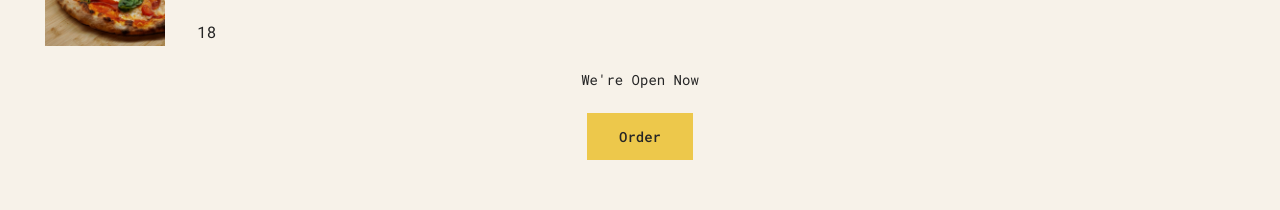
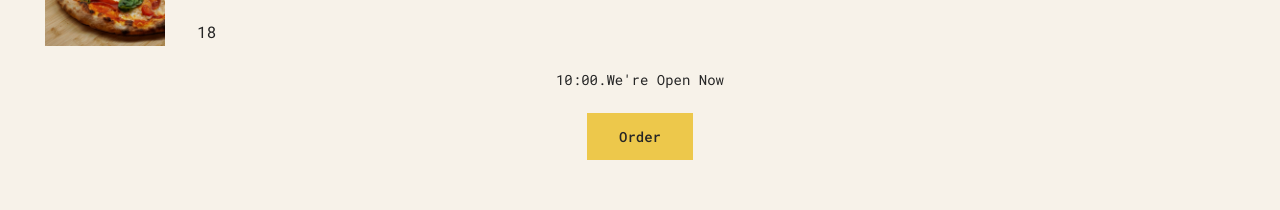
Before and after one commit to shivPosted/ultimate-react-learn, a React (Vite) app in the folder 03-pizza-menu/: page / in a window 1280 px wide. Shown: the part 630-840 px from the top of the page. Built offline with nearby package versions, Linux system fonts and the light colour scheme.

Commit message:
refactoring components a bit 😃 😃

```diff
--- a/03-pizza-menu/src/App.jsx
+++ b/03-pizza-menu/src/App.jsx
@@ -89,20 +89,28 @@ function Footer() {
   const isOpen = hour >= open && hour <= close;
 
   return (
-    <div className="order">
     <footer className="footer">
       {isOpen ? (
-          <p>We&apos;re Open Now</p>
+        <Order hour={hour} />
       ) : (
         <p>
           We&apos;re open between 0{open}:00 and {close}:00
         </p>
       )}
     </footer>
+  );
+  // React.createElement('footer', null, "We're Open Now!");
+}
+function Order(props) {
+  return (
+    <div className="order">
+      <p>
+        {props.hour < 10 ? String(props.hour).padStart(2, 0) : props.hour}
+        :00.We&apos;re Open Now
+      </p>
       <button className="btn">Order</button>
     </div>
   );
-  // React.createElement('footer', null, "We're Open Now!");
 }
 
 function Pizza(props) {
```
Lines whose indentation alone changed are shown as unchanged.
